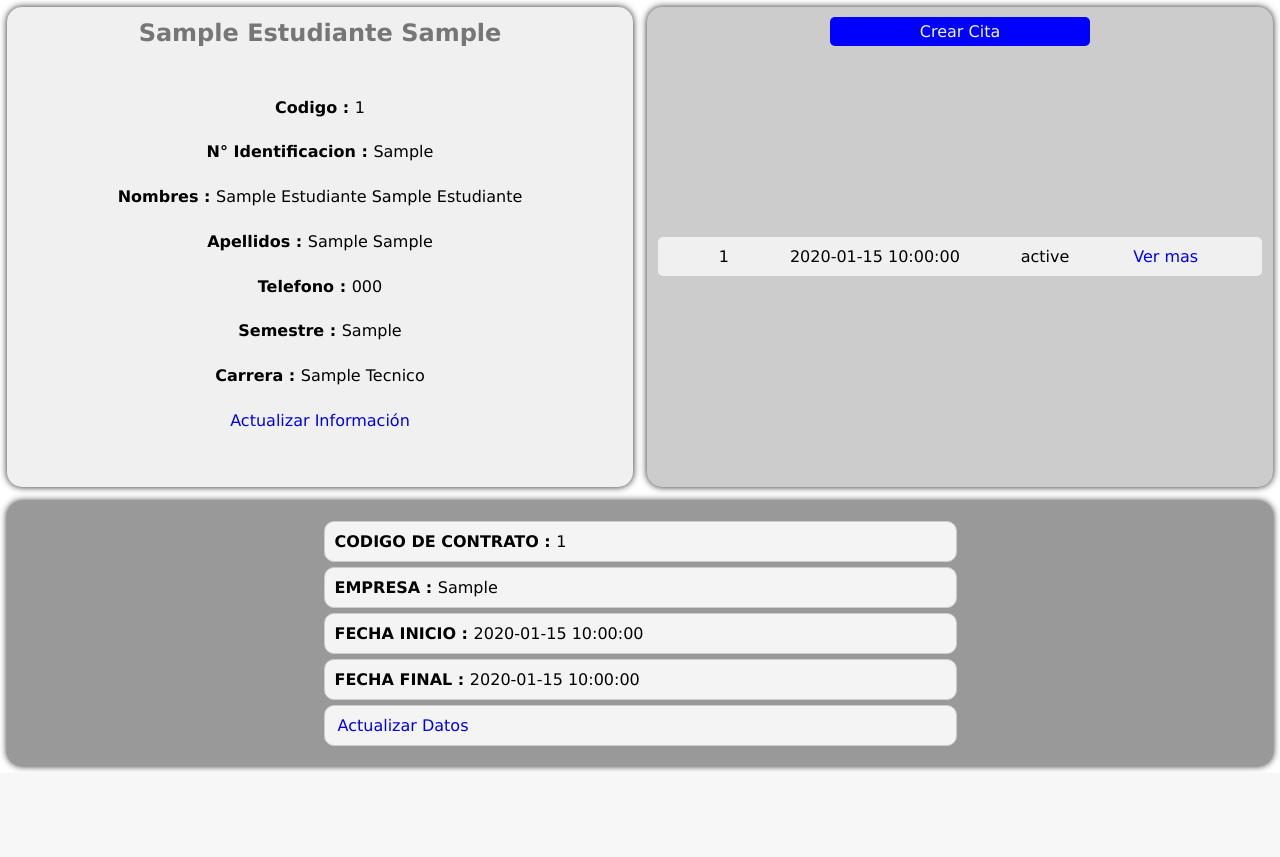
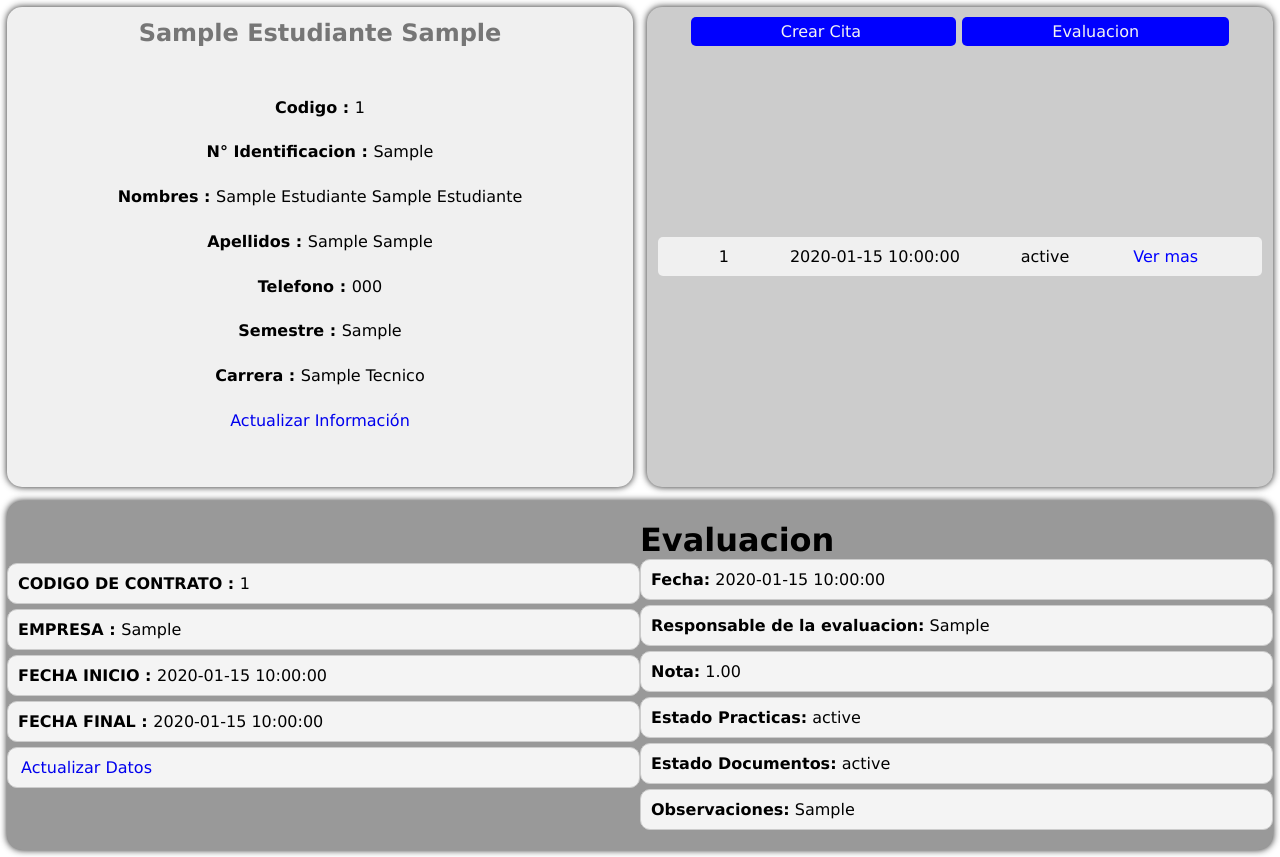
Before and after one commit to Jhoan-Alvarado/PMW_Etapa_Productiva-, a PHP site: page /modulos/estudiante/vestudiante.php?id=1 in a window 1280 px wide. Shown: the part 80-937 px from the top of the page. Before the commit the page ends 851 px from the top, so only its background shows below. Run offline with PHP 8.4, Linux system fonts and the light colour scheme; the visitor is signed in with stand-in values (Sample User, id 1); tables that the repository leaves empty or names only in its code hold one stand-in row (values such as "Sample post").

Commit message:
cambios generales

```diff
--- a/modulos/estudiante/vestudiante.php
+++ b/modulos/estudiante/vestudiante.php
@@ -46,6 +46,15 @@ $citaContrato = $stm->fetchAll(PDO::FETCH_ASSOC);
 $stm = $pdo->prepare("SELECT * FROM asesoria_Proyecto WHERE cod_Cita_Est =  $cod_Est");
 $stm->execute();
 $asesoria= $stm->fetchAll(PDO::FETCH_ASSOC);
+
+$stm = $pdo->prepare("SELECT * FROM evaluacionPasantia WHERE cod_Pas_Est =  $cod_Est");
+$stm->execute();
+$evPasantia= $stm->fetchAll(PDO::FETCH_ASSOC);
+
+$stm = $pdo->prepare("SELECT * FROM evaluacionPasantiaContrato WHERE cod_Contrato_Est =  $cod_Est");
+$stm->execute();
+$evContrato= $stm->fetchAll(PDO::FETCH_ASSOC);
+
 
 ?>
 
@@ -99,6 +108,8 @@ $asesoria= $stm->fetchAll(PDO::FETCH_ASSOC);
                 <div class="crear">
                     <a href="../seguimiento/citas_Contrato/crearC_Contrato.php?id=<?php echo $cod_Est ?>">Crear Cita </a>
 
+                    <a href="../seguimiento/form_evaluacion/evaluacion_contrato.php?id=<?php echo $cod_Est ?>">Evaluacion</a>
+
                 </div>
                 <div class="cita-info">
                     <?php foreach ($citaContrato as $c) { ?>
@@ -115,6 +126,8 @@ $asesoria= $stm->fetchAll(PDO::FETCH_ASSOC);
                             <li><a
                                     href="../seguimiento/citas_Contrato/actualizarC_Contrato.php?id=<?php echo $cod_Est ?>&cod=<?php echo $c["cod_Cita_Cont"] ?>">Ver
                                     mas</a></li>
+
+
                         </ul>
 
                     <?php } ?>
@@ -126,6 +139,7 @@ $asesoria= $stm->fetchAll(PDO::FETCH_ASSOC);
                             <a href="../seguimiento/citas_Pasantia/crearC_Pasantia.php?id=<?php echo $cod_Est ?>">Crear Cita
                             </a>
 
+                            <a href="../seguimiento/form_evaluacion/evaluacion.php?id=<?php echo $cod_Est ?>">Evaluacion</a>
                         </div>
                         <div class="cita-info">
                         <?php foreach ($citaPasantia as $c) { ?>
@@ -142,7 +156,11 @@ $asesoria= $stm->fetchAll(PDO::FETCH_ASSOC);
                                     <li><a
                                             href="../seguimiento/citas_Pasantia/actualizarC_Pasantia.php?id=<?php echo $cod_Est ?>&cod=<?php echo $c["cod_Cita_Cont"] ?>">Ver
                                             mas</a></li>
+
                                 </ul>
+
+
+
 
                         <?php } ?>
                     <?php } else if ($homologacion) { ?>
@@ -211,7 +229,42 @@ $asesoria= $stm->fetchAll(PDO::FETCH_ASSOC);
 
                         <?php }
                         $contrato = 0; ?>
-                        <!-- </div> -->
+
+                        <?php foreach ($evContrato as $e) { ?>
+
+                        <ul>
+                            <h1>Evaluacion</h1>
+
+                            <li><strong>Fecha:</strong>
+                            <?php echo $e['fecha_Evaluacion'] ?>
+                            </li>
+
+                            <li><strong>Responsable de la evaluacion:</strong>
+                            <?php echo $e['quien_Realizo'] ?>
+                            </li>
+
+                            <li><strong>Nota:</strong>
+                            <?php echo $e['nota'] ?>
+                            </li>
+
+                            <li><strong>Estado Practicas:</strong>
+                            <?php echo $e['estado_p'] ?>
+                            </li>
+
+                            <li><strong>Estado Documentos:</strong>
+                            <?php echo $e['estado_d'] ?>
+                            </li>
+
+                            <li><strong>Observaciones:</strong>
+                            <?php echo $e['observaciones'] ?>
+                            </li>
+                        </ul>
+
+
+                        <?php }
+
+                        $evContrato = 0; ?>
+                                                <!-- </div> -->
 
                     <?php } else if ($pasantia) { ?>
                         <?php foreach ($pasantia as $p) { ?>
@@ -257,12 +310,52 @@ $asesoria= $stm->fetchAll(PDO::FETCH_ASSOC);
                                     <li> <a href="../modalidades/pasantia/actualizarP.php?id=<?php echo $cod_Est ?>">Actualizar
                                             Pasantia</a>
                                     </li>
-                                </ul>
+
+                        </ul>
+
                                 <!-- </div> -->
 
                         <?php }
 
                         $pasantia = 0; ?>
+
+
+                        <?php foreach ($evPasantia as $d) { ?>
+
+                           <ul>
+                                <h1>Evaluacion</h1>
+
+                                <li><strong>Fecha:</strong>
+                                <?php echo $d['fecha_Evaluacion'] ?>
+                                </li>
+
+                                <li><strong>Responsable de la evaluacion:</strong>
+                                <?php echo $d['quien_Realizo'] ?>
+                                </li>
+
+                                <li><strong>Nota:</strong>
+                                <?php echo $d['nota'] ?>
+                                </li>
+
+                                <li><strong>Estado Practicas:</strong>
+                                <?php echo $d['estado_p'] ?>
+                                </li>
+
+                                <li><strong>Estado Documentos:</strong>
+                                <?php echo $d['estado_d'] ?>
+                                </li>
+
+                                <li><strong>Observaciones:</strong>
+                                <?php echo $d['observaciones'] ?>
+                                </li>
+
+                            </ul>
+
+
+                            <?php }
+
+                            $evPasantia = 0; ?>
+
                         </div>
                 <?php } else if ($proyecto) { ?>
                             <!-- <div class="etapa"> -->
```
Also changed, not shown: config/etapa.sql (+32 -0 lines), modulos/seguimiento/form_evaluacion/evaluacion.php (+15 -14 lines), modulos/seguimiento/form_evaluacion/evaluacion_contrato.php (+45 -5 lines).
